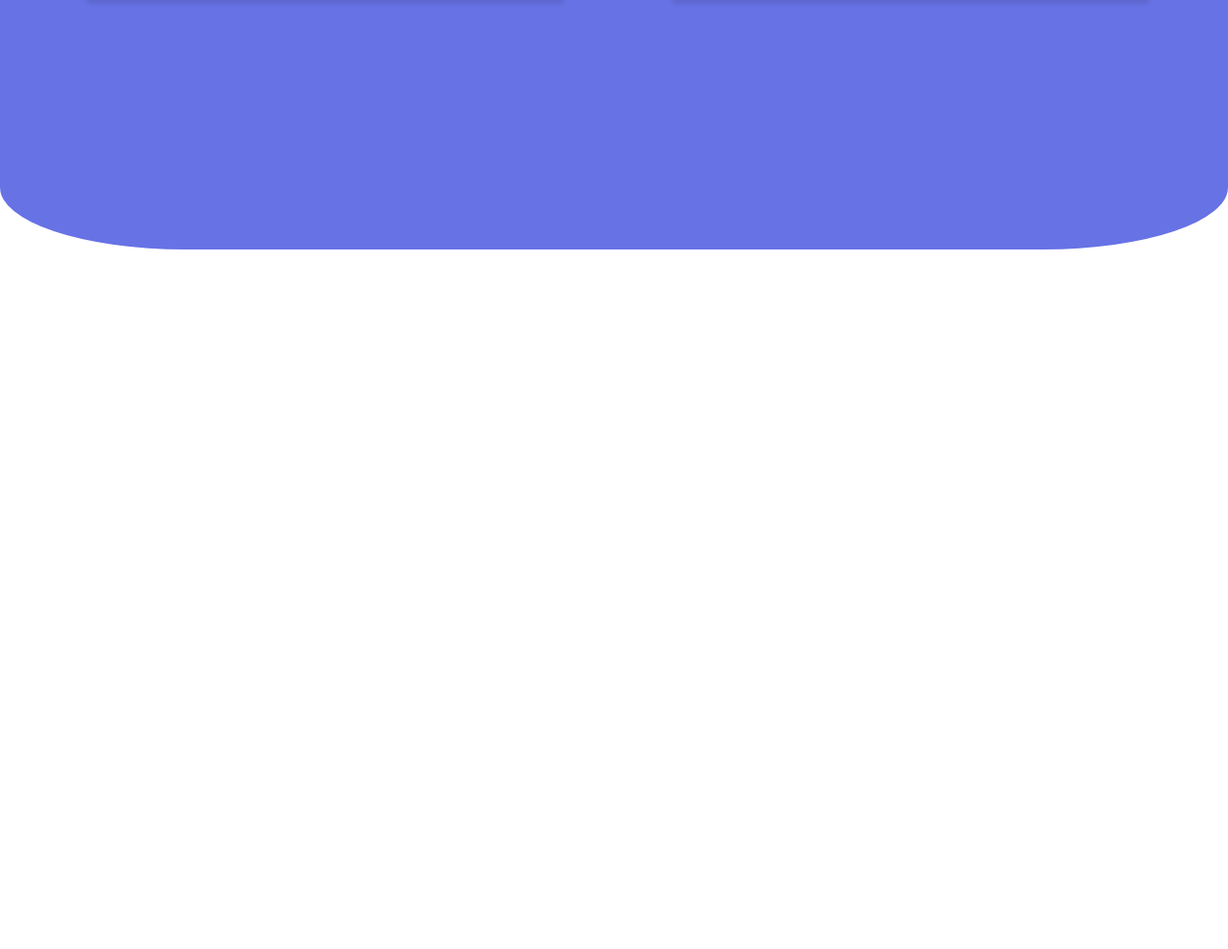
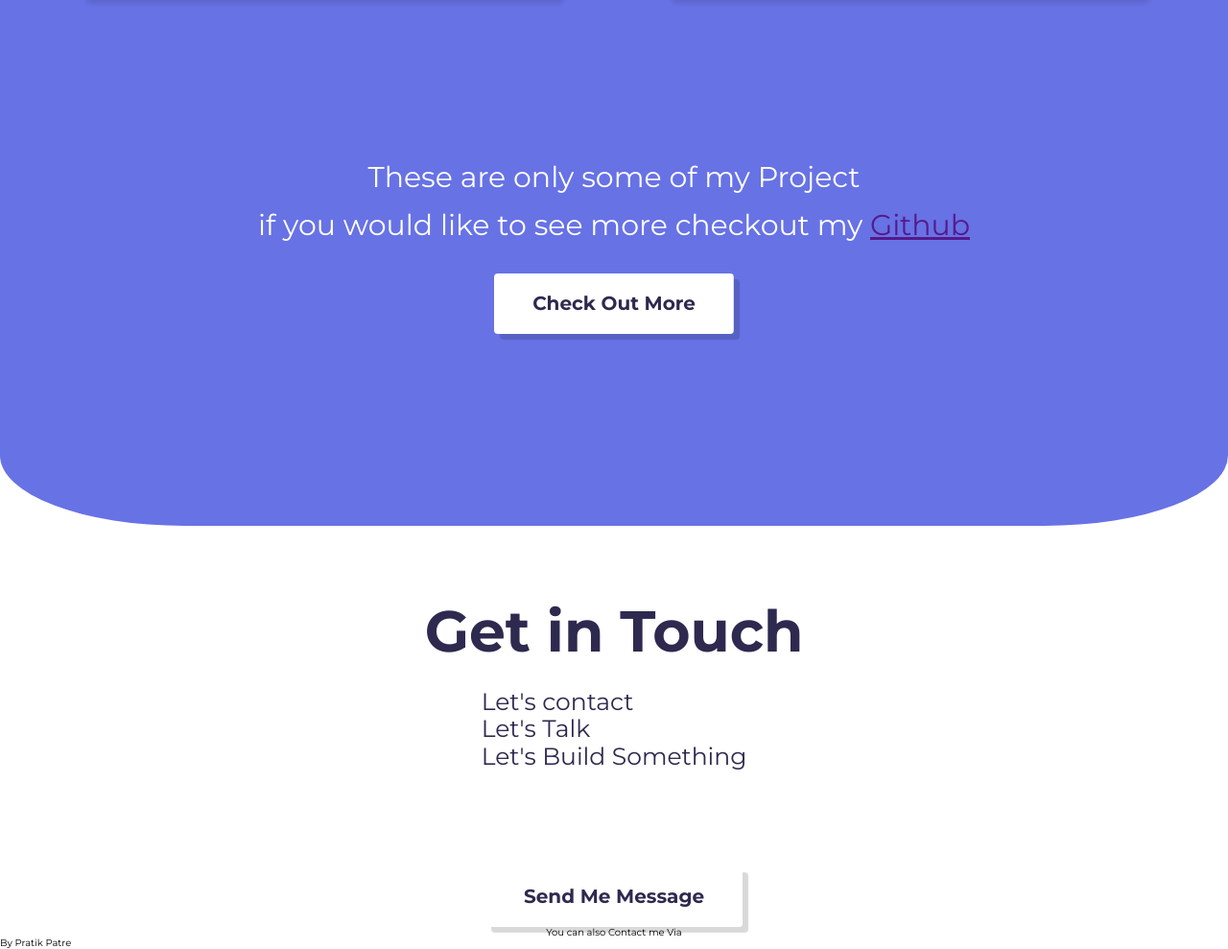
Before and after one commit to fullsnack-DEV/portfolio.io, a website: page index.html in a window 1280 px wide. Shown: the part 7418-8407 px from the top of the page at 96% size. Before the commit the page ends 7678 px from the top, so only its background shows below. Drawn offline with Linux system fonts and the light colour scheme.

Commit message:
Project section and footer secion completed

```diff
--- a/index.html
+++ b/index.html
@@ -825,9 +825,56 @@
                         </div>
                       </div>
           </div>
+          <div class="projects__links-box">
+            <p class="paragraph-project-links">
+              These are only some of my Project
+              <br>
+              if you would like to see more checkout my
+              <a href="" class="projects__links">Github</a>
+            </p>
+           <a href="#" class="projects__button">Check Out More</a>
+          </div>
+
 
         </div>
       </section>
+      <section class="section-contact">
+        <div class="contact">
+          <div class="contact__text-box">
+          <h2 class="heading-secondary heading-secondary--contact">
+            Get in Touch
+          </h2>
+          <p class="paragraph-secondary paragraph-secondary--contact">
+            Let's contact
+            <br>
+            Let's Talk
+            <br>
+Let's Build Something
+          </p>
+
+        </div>
+        <a href="#" class="projects__button projects__button--contact">Send Me Message</a>
+        <p class="paragraph-projects-links paragraph-projects-links--contact">
+          You can also Contact me Via
+        </p>
+        <div class="contact__social">
+          <a href="#" class="contact__icon-link"></a>
+            <a href="#" class="contact__icon-link"></a>
+              <a href="#" class="contact__icon-link"></a>
+        </div>
+        </div>
+      </section>
+      <footer class="footer">
+        <p class="paragraph-footer">
+
+        </p>
+        <div class="footer__heart">
+
+        </div>
+        <p class="paragraph-footer">
+          By Pratik Patre
+        </p>
+      </footer>
     </main>
   </body>
 </html>
--- a/sass/_main-content.scss
+++ b/sass/_main-content.scss
@@ -275,4 +275,49 @@
     border: 2px solid #008bf8;
     transition: all 0.3s;
   }
+  &__links-box {
+    margin-top: 10rem;
+    display: flex;
+    flex-direction: column;
+    justify-content: center;
+    align-items: center;
+    text-align: center;
+  }
+  &__link {
+    cursor: pointer;
+    text-decoration: none;
+    color: #2e294e;
+    transition: all 0.3s;
+  }
+  &__button {
+    padding: 2rem 4rem;
+    font-size: 2rem;
+    font-weight: 600;
+    color: #2e294e;
+    text-decoration: none;
+    display: inline-block;
+    border-radius: 4px;
+    border: none;
+    cursor: pointer;
+    box-shadow: 0.6rem 0.6rem 0.1rem rgba(0, 0, 0, 0.15);
+    background-image: linear-gradient(120deg, #2e294e, #2e294e 50%, #fff 0);
+    transition: all 0.5s;
+    background-size: 220%;
+    background-position: 100%;
+    backface-visibility: hidden;
+  }
 }
+//section-contact
+.contact {
+  display: flex;
+  flex-direction: column;
+  height: 100%;
+  align-items: center;
+  &__text-box {
+    margin-top: 5rem;
+    display: flex;
+    flex-direction: column;
+    justify-content: center;
+    align-items: center;
+  }
+}
--- a/sass/_typography.scss
+++ b/sass/_typography.scss
@@ -30,6 +30,12 @@
     color: #fff;
     line-height: 1.6;
   }
+
+  &--contact {
+    font-size: 2.5rem;
+    margin-bottom: 10rem;
+    color: #2e294e;
+  }
 }
 .heading-service {
   color: #008bf8;
@@ -50,6 +56,11 @@
   color: #fff;
   margin: 2.5rem 0;
   font-family: "Montserrat";
+
+  &--contact {
+    color: #2e294e;
+    font-size: 6rem;
+  }
 }
 .heading-tertiary {
   font-size: 5rem;
@@ -119,3 +130,9 @@
   margin-bottom: 3rem;
   line-height: 1.2;
 }
+.paragraph-project-links {
+  font-size: 3rem;
+  color: #fff;
+  margin-bottom: 2.5rem;
+  line-height: 5rem;
+}
```
Also changed, not shown: css/style.css.
